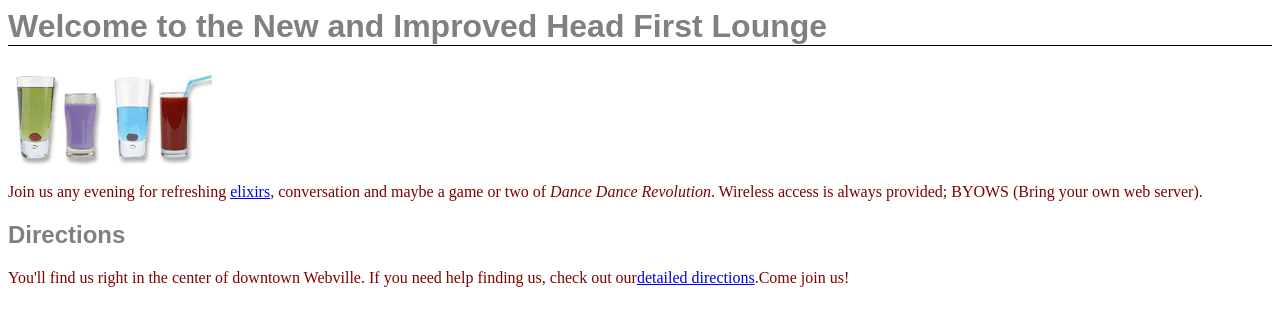
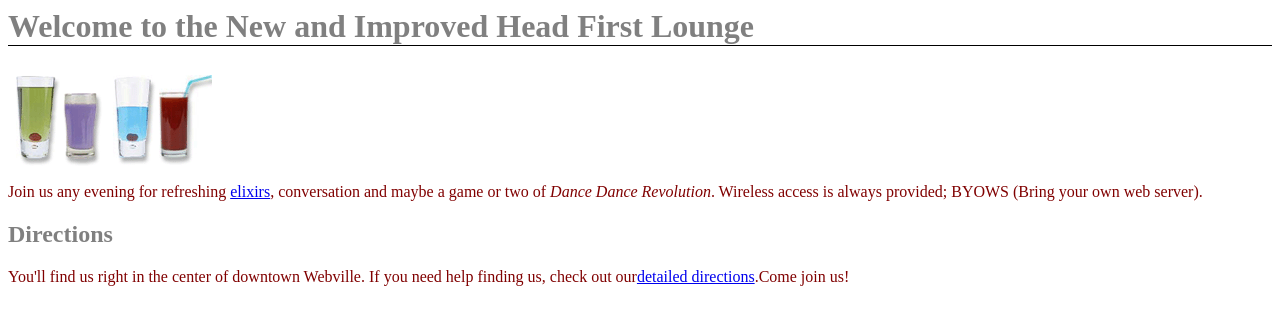
Before and after one commit to qiao-arch/webCourse, a plain HTML site: page 12/index.html in a window 1280 px wide. Drawn offline with Linux system fonts and the light colour scheme.

```diff
--- a/12/lounge.css
+++ b/12/lounge.css
@@ -4,10 +4,13 @@ p {
 }
 
 h1,h2 {
-  font-family: Arial;
+  font-family: 'Segoe Script';
   color:grey;
 }
 
 h1 {
   border-bottom: 1px solid black;
 }
+body {
+  font-family: "Cascadia Mono";
+}
```
Also changed, not shown: 11/index.html (+1 -0 lines).
